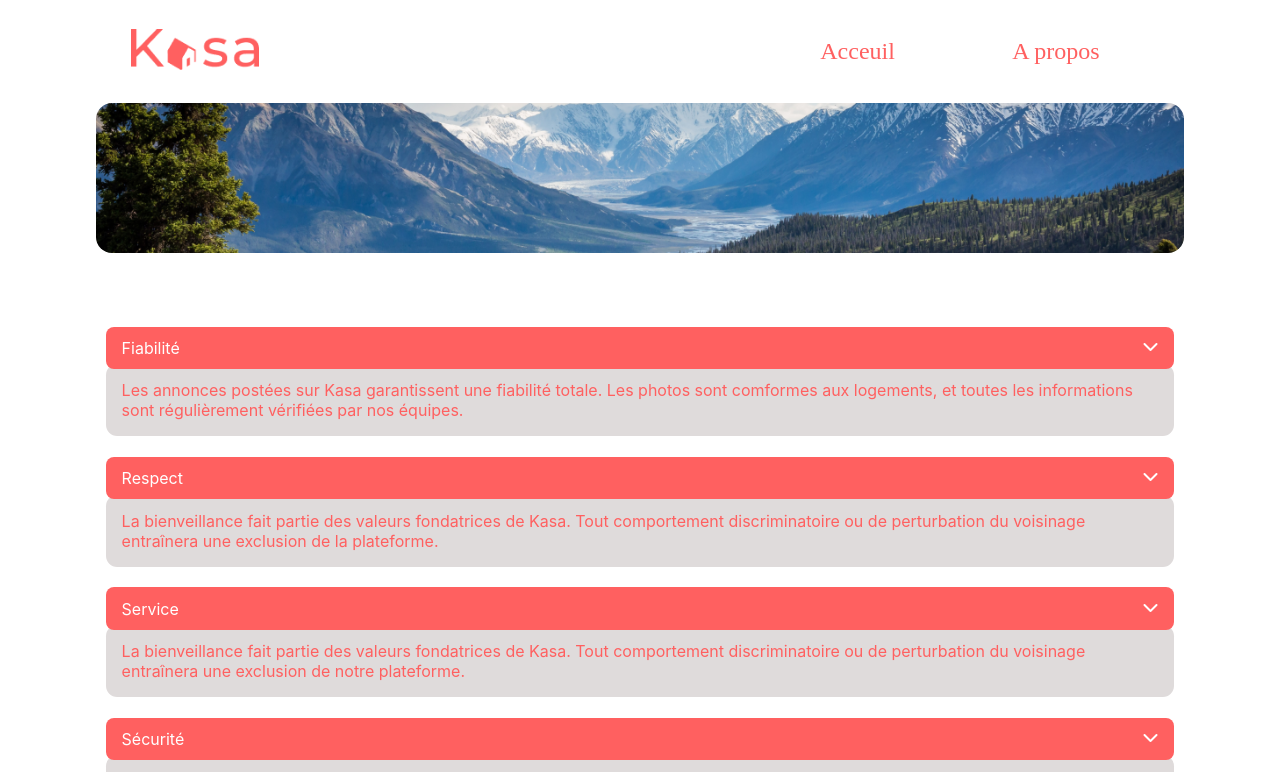
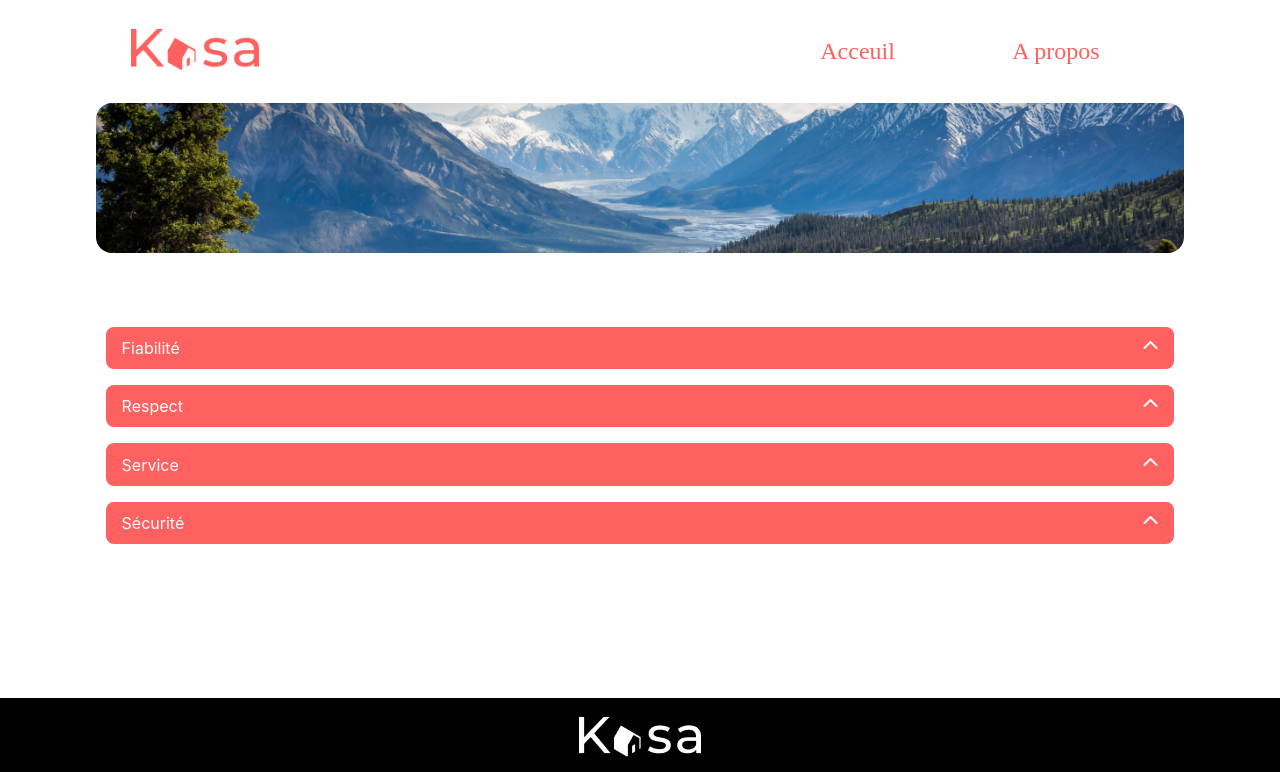
Before and after one commit to Equinoxya/kasa-projet6, a React (Create React App) app: page /About in a window 1280 px wide. Shown: the top 772 px of the page. Built offline with nearby package versions, Linux system fonts and the light colour scheme.

Commit message:
collapse fermé

```diff
--- a/src/Components/Carrousel.jsx
+++ b/src/Components/Carrousel.jsx
@@ -12,20 +12,26 @@ const Carrousel = ({ images }) => {
     setCurrentSlide((prevSlide) => (prevSlide - 1 + images.length) % images.length);
   };
 
+  if (images.length <= 1) {
+    // S'il n'y a qu'une seule photo, retourner simplement l'image sans les flèches et le compteur
     return (
+      <div className="container">
+        <img src={images[currentSlide]} alt={`Slide ${currentSlide}`} className="image-show" />
+      </div>
+    );
+  }
 
-        <div className='container'>
-
-          <img src={images[currentSlide]} alt={`Slide ${currentSlide}`} className='image-show' />
-              <div className='currentSlide'>
-                  <p className='counter'>{currentSlide + 1}/{images.length}</p>
+  return (
+    <div className="container">
+      <img src={images[currentSlide]} alt={`Slide ${currentSlide}`} className="image-show" />
+      <div className="currentSlide">
+        <p className="counter">{currentSlide + 1}/{images.length}</p>
       </div>
-            <button onClick={previousSlide} className='previous'><i className="fa-solid fa-chevron-left fa-xl"></i></button>
-          <button onClick={nextSlide} className='next'><i className="fa-solid fa-chevron-right fa-xl"></i></button>
+      <button onClick={previousSlide} className="previous"><i className="fa-solid fa-chevron-left fa-xl"></i></button>
+      <button onClick={nextSlide} className="next"><i className="fa-solid fa-chevron-right fa-xl"></i></button>
     </div>
   );
 };
 
 
-
 export default Carrousel;
--- a/src/Components/Collaps.jsx
+++ b/src/Components/Collaps.jsx
@@ -2,11 +2,12 @@ import React, { useState } from "react";
 import "../Components/styles/collaps.css";
 
 function Collaps(props) {
-  const [isContentVisible, setIsContentVisible] = useState(true);
+  const [isContentVisible, setIsContentVisible] = useState(false); // Set to false
 
   const showContent = () => {
     setIsContentVisible(!isContentVisible);
   };
+
   return (
     <div className="description">
       <p className="titre_description" onClick={showContent}>
@@ -16,7 +17,6 @@ function Collaps(props) {
             className={`fa-solid block ${
               isContentVisible ? "fa-chevron-down" : "fa-chevron-up"
             }`}
-
           ></i>
         </span>
       </p>
--- a/src/Components/styles/collaps.css
+++ b/src/Components/styles/collaps.css
@@ -8,7 +8,7 @@
 }
 .about-container{
     width: 90%;
-    margin: 2% 5% 5% 5%;
+    margin: 2% 5% 12% 5%;
     display: flex;
     flex-direction: column;
     align-items: center;
--- a/src/Pages/About.jsx
+++ b/src/Pages/About.jsx
@@ -29,8 +29,9 @@ const About = () => {
                     content = "La sécurité est la priorité de Kasa. Aussi bien pour nos hôtes que pour les voyageurs, chaque logement correspond aux critères de sécurité établis par nos service. En laissant une note aussi bien à l'hôte qu'au locataire, cela permet à nos équipes de vérifier que les standards sont bien respecrés. Nous organisons également des ateliers sur la sécurité domestique pour nos hôtes."
                 />
             </div>
-            <Footer />
+
         </div>
+        <Footer />
         </div>
     );
 };
--- a/src/Pages/ApartmentPage.jsx
+++ b/src/Pages/ApartmentPage.jsx
@@ -1,6 +1,6 @@
 import React, { useEffect, useState } from "react";
 import Collaps from "../Components/Collaps";
-import { unstable_HistoryRouter, useLocation, useNavigate, useParams } from "react-router-dom";
+import { useLocation, useNavigate, useParams } from "react-router-dom";
 import Header from "../Components/Header";
 import Footer from "../Components/Footer";
 import ApartmentPageTitle from "../Components/ApartmentPageTitle";
@@ -13,7 +13,7 @@ function ApartmentPage() {
   const location = useLocation();
   console.log("location:", location);
   const [selectedFlat, setSelectedFlat] = useState();
-  useEffect(fetchApartmentData, [location.id]);
+  useEffect(fetchApartmentData, []);
   const navigate = useNavigate();
 
   function fetchApartmentData() {
```
Lines whose indentation alone changed are shown as unchanged.
